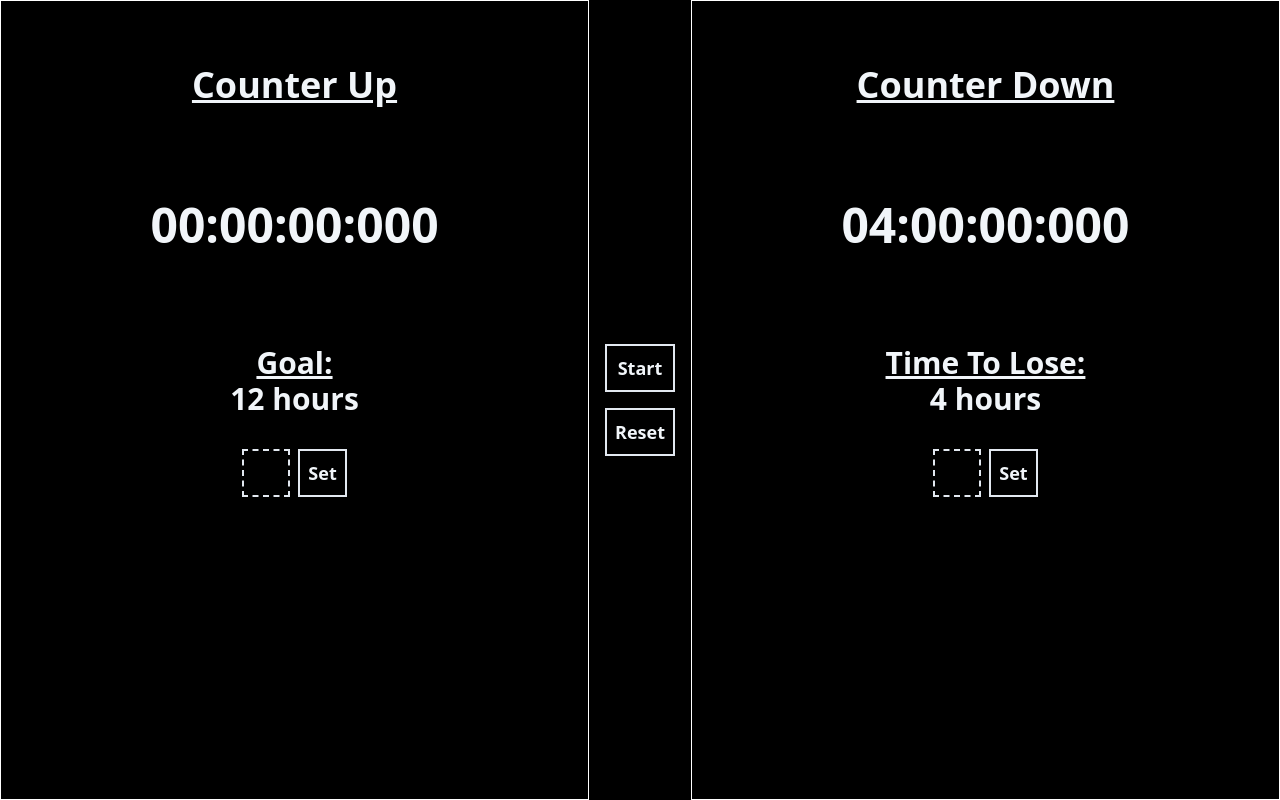
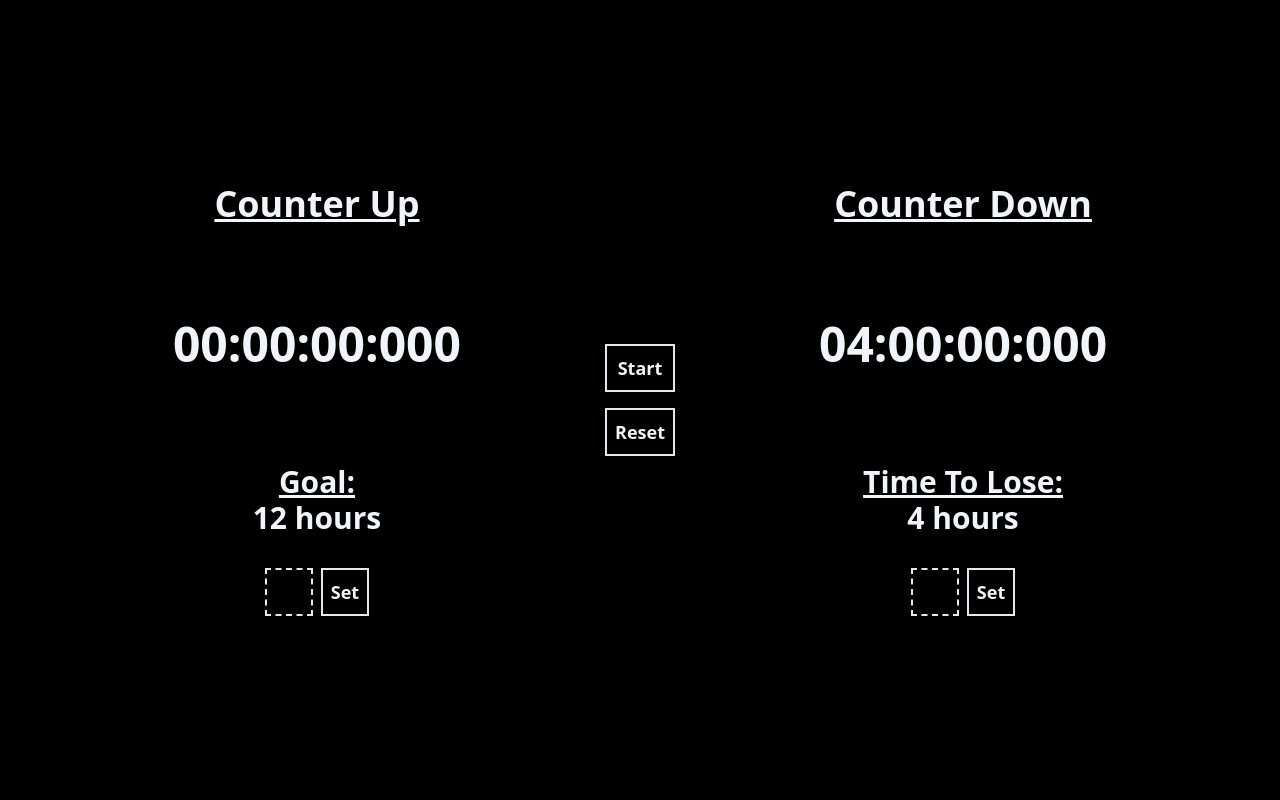
Before and after one commit to msuhaib01/clocker, a website built with Vite: page index.html in a window 1280 px wide. Built offline with nearby package versions, Linux system fonts and the light colour scheme.

Commit message:
fixing frontend

```diff
--- a/index.html
+++ b/index.html
@@ -7,10 +7,8 @@
     <title>CLOCKER</title>
   </head>
   <body class="bg-black text-slate-100 relative">
-    <div class="flex justify-between flex-col md:flex-row md:h-screen">
-      <div
-        class="border border-white w-full h-full flex flex-col items-center gap-8 p-16"
-      >
+    <div class="flex justify-center flex-col gap-16 md:flex-row md:h-screen">
+      <div class="flex flex-col justify-center items-center gap-8 p-16">
         <h1 class="text-4xl font-bold underline">Counter Up</h1>
         <h2 id="goal_time" class="text-5xl font-bold my-16">00:00:00:000</h2>
         <div class="flex flex-col items-center">
@@ -45,9 +43,7 @@
         </button>
       </div>
 
-      <div
-        class="border border-white w-full h-full flex flex-col items-center gap-8 p-16"
-      >
+      <div class="flex flex-col justify-center items-center gap-8 p-16">
         <h1 class="text-4xl font-bold underline">Counter Down</h1>
         <h2 id="count_down_time" class="text-5xl font-bold my-16">
           04:00:00:000
```
Also changed, not shown: output.css.
